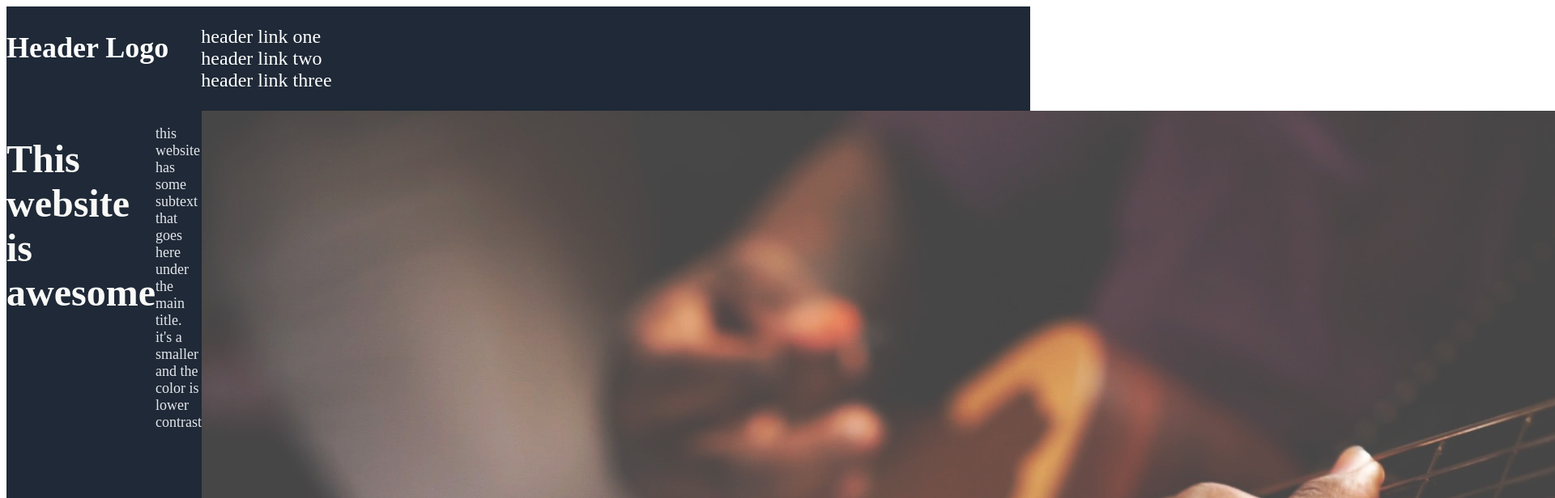
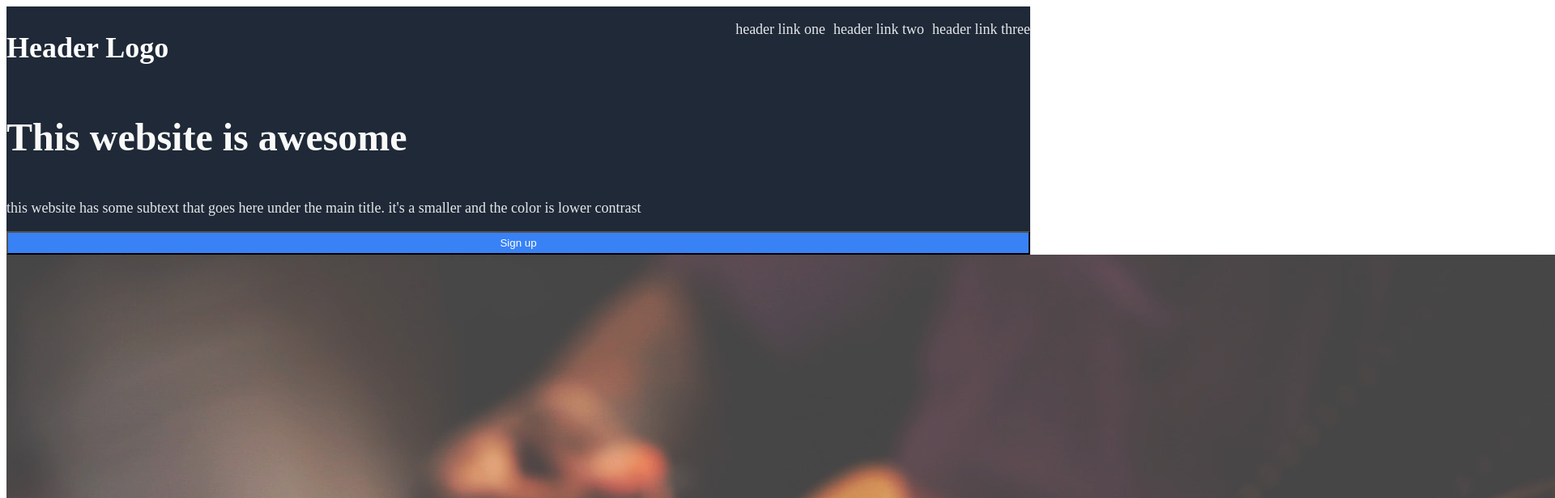
Before and after one commit to randyortonrko83/First-Designed-Website, a plain HTML site: page index.html in a window 1280 px wide. Shown: the top 616 px of the page at 81% size, 1920 px wide, since content can reach past the window. Drawn offline with Linux system fonts and the light colour scheme; files whose address does not match are found by name.

Commit message:
header succeful alignment

```diff
--- a/Styles.css
+++ b/Styles.css
@@ -3,6 +3,7 @@
               background-color: #1f2937;
               color: white;
               font-size: 24px;
+              justify-content: space-between;
 
 
 }
@@ -10,6 +11,7 @@
 .header-attached-class {
                         display: flex;
                         background-color: #1f2937;
+                        flex-direction: column;
 
 }
 
@@ -21,6 +23,7 @@
 button {
         background-color: #3882f6;
         color: white;
+        padding: 5px;
 }
 
 h1 {
@@ -31,6 +34,10 @@ h1 {
 
 ul {
     list-style-type: none;
+    display: flex;
+    gap: 10px;
+    font-size: 18px;
+    color: #E5E7EB;
 }
 
 li {
--- a/index.html
+++ b/index.html
@@ -16,8 +16,8 @@
 <div class="header-attached-class">
 <h1>This website is awesome</h1>
 <div class="sub-text-class"><p>this website has some subtext that goes here under the main title. it's a smaller and the color is lower contrast</p></div>
+<button>Sign up</button></div>
 <img src="C:\Users\sachi\github-repositories\First-Designed-Website\hands-1851426.jpg">
-<button>Sign up</button></div>
 <h2>Some random information</h2>
 <p>this is some subtext under an illustration or image</p>
 <blockquote>This is an inspiring quote, or a testimonial from a customer. Maybe it's just filling up space, or maybe people will actually read it. who knows? all i know is that it looks nice. -Thor, God of thunder</blockquote>
```
Also changed, not shown: 1 other file.
